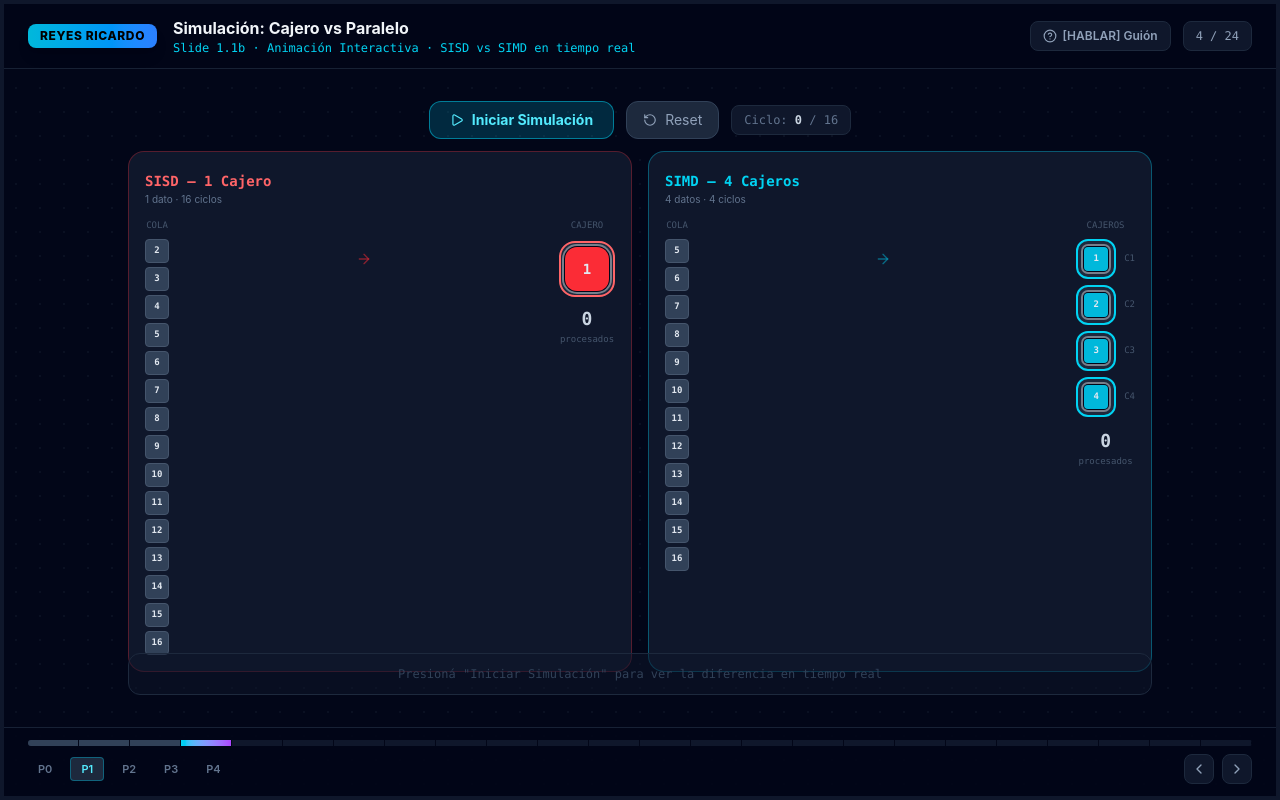
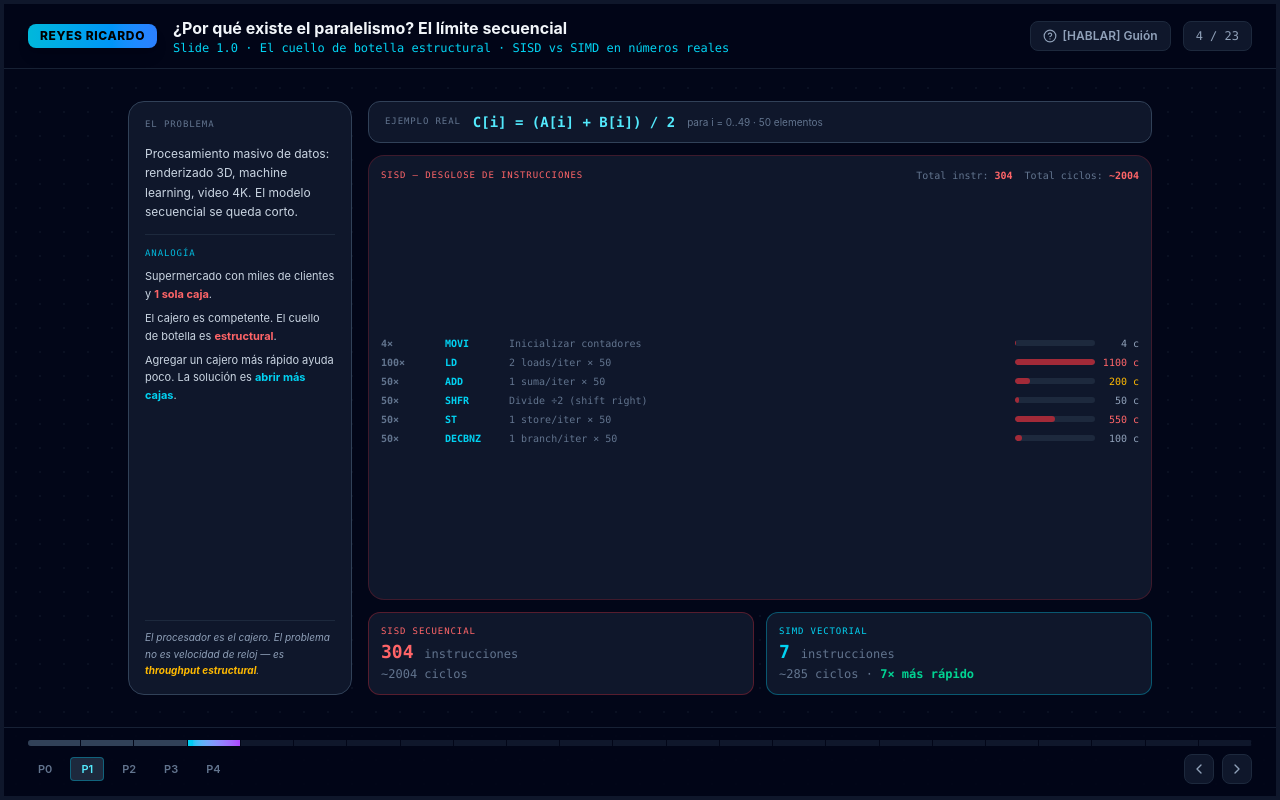
Before and after one commit to yan2005dris-afk/Presentacion, a React (Vite) app: page / in a window 1280 px wide. Both pictures are taken after a click on the element 206 px from the left and 743 px from the top of the page. Built offline with nearby package versions, Linux system fonts and the light colour scheme.

Commit message:
Update App.jsx

```diff
--- a/src/App.jsx
+++ b/src/App.jsx
@@ -52,6 +52,14 @@ export default function App() {
       component: <SlideIntroParte1 />
     },
     {
+      id: '1.0',
+      section: 1,
+      title: '¿Por qué existe el paralelismo? El límite secuencial',
+      subtitle: 'Slide 1.0 · El cuello de botella estructural · SISD vs SIMD en números reales',
+      speaker: "El problema no es qué tan rápido corre la CPU — es que solo puede hacer una cosa a la vez. Con el ejemplo de C[i]=(A[i]+B[i])/2 sobre 50 elementos, el modelo secuencial genera 304 instrucciones y 2004 ciclos. El modelo vectorial lo resuelve en 7 instrucciones y 285 ciclos. Ese es el argumento de existencia del paralelismo.",
+      component: <Slide1_LimiteSec />
+    },
+    {
       id: '1.1b',
       section: 1,
       title: 'Simulación: Cajero vs Paralelo',
@@ -68,28 +76,12 @@ export default function App() {
       component: <Slide1_3 />
     },
     {
-      id: '1.3',
-      section: 1,
-      title: 'SISD: El Ciclo Fetch-Decode-Execute',
-      subtitle: 'Slide 1.3 · Arquitectura y Funcionamiento Von Neumann',
-      speaker: "SISD es el modelo clásico de Von Neumann: una ALU, un bus, un stream de instrucciones. Cada instrucción pasa por Fetch, Decode, Execute y Writeback. Para N datos, el ciclo se repite N veces — esa es la limitación estructural.",
-      component: <Slide1_2 />
-    },
-    {
       id: '1.1',
       section: 1,
-      title: 'Arquitectura Von Neumann — Componentes SISD',
-      subtitle: 'Slide 1.1 · Diagrama Interactivo · Hacé click en cada componente',
-      speaker: "Esta es la arquitectura Von Neumann que subyace al modelo SISD. Hay un solo bus, una sola ALU, un solo flujo. Hacé click en cualquier componente para ver su rol específico en el cuello de botella secuencial.",
+      title: 'Taxonomía de Flynn — Diagrama Interactivo',
+      subtitle: 'Slide 1.1 · SISD · SIMD · MISD · MIMD · Hacé click para explorar',
+      speaker: "Flynn clasificó las arquitecturas en dos ejes: cuántos flujos de instrucciones y cuántos flujos de datos. SISD es Von Neumann clásico. SIMD es nuestro foco: 1 instrucción, N datos en paralelo. MIMD es el generalista multinúcleo. MISD es el caso teórico. Hacé click en cada componente para ver su rol en cada arquitectura.",
       component: <Slide1_1 />
-    },
-    {
-      id: '1.4',
-      section: 1,
-      title: 'MIMD — Referencia para la Comparación Final',
-      subtitle: 'Slide 1.4 · El Generalista: SMP y sus Limitaciones',
-      speaker: "MIMD es el otro extremo: múltiples CPUs independientes con instrucciones y datos distintos. SMP (Symmetric Multiprocessing) comparte RAM entre todos los núcleos. Sufre bus congestion y spinlocks. Entender MIMD es clave para apreciar por qué SIMD existe.",
-      component: <Slide1_4 />
     },
 
     // === PARTE 2: RIVERA Yandris ===
@@ -514,129 +506,237 @@ function SlideIntroParte4() {
 // === SLIDE COMPONENTS (INTEGRANTE 1) ===
 // ==========================================
 
+function Slide1_LimiteSec() {
+  const instrRows = [
+    { op: 'MOVI',   n: '4×',  desc: 'Inicializar contadores',        cycles: '4',   color: 'text-slate-400' },
+    { op: 'LD',     n: '100×', desc: '2 loads/iter × 50',            cycles: '1100', color: 'text-red-400' },
+    { op: 'ADD',    n: '50×',  desc: '1 suma/iter × 50',             cycles: '200',  color: 'text-amber-400' },
+    { op: 'SHFR',   n: '50×',  desc: 'Divide ÷2 (shift right)',      cycles: '50',   color: 'text-slate-400' },
+    { op: 'ST',     n: '50×',  desc: '1 store/iter × 50',            cycles: '550',  color: 'text-red-400' },
+    { op: 'DECBNZ', n: '50×',  desc: '1 branch/iter × 50',           cycles: '100',  color: 'text-slate-400' },
+  ];
+
+  return (
+    <div className="w-full h-full flex gap-4 max-w-5xl mx-auto">
+
+      {/* Left — analogy + concept */}
+      <div className="flex flex-col gap-3 w-56 shrink-0">
+        <div className="flex-1 rounded-2xl border border-slate-700 bg-slate-900 p-4 flex flex-col gap-3">
+          <p className="text-[9px] font-mono text-slate-500 uppercase tracking-widest">El problema</p>
+          <p className="text-xs text-slate-300 leading-relaxed">
+            Procesamiento masivo de datos: renderizado 3D, machine learning, video 4K. El modelo secuencial se queda corto.
+          </p>
+          <div className="border-t border-slate-800 pt-3">
+            <p className="text-[9px] font-mono text-cyan-500 uppercase tracking-widest mb-2">Analogía</p>
+            <div className="space-y-1.5 text-[11px] text-slate-300 leading-relaxed">
+              <p>Supermercado con miles de clientes y <span className="text-red-400 font-bold">1 sola caja</span>.</p>
+              <p>El cajero es competente. El cuello de botella es <span className="text-red-400 font-bold">estructural</span>.</p>
+              <p>Agregar un cajero más rápido ayuda poco. La solución es <span className="text-cyan-400 font-bold">abrir más cajas</span>.</p>
+            </div>
+          </div>
+          <div className="mt-auto pt-2 border-t border-slate-800">
+            <p className="text-[10px] text-slate-400 italic leading-relaxed">
+              El procesador es el cajero. El problema no es velocidad de reloj — es <span className="text-amber-400 font-bold">throughput estructural</span>.
+            </p>
+          </div>
+        </div>
+      </div>
+
+      {/* Right — concrete numbers */}
+      <div className="flex-1 flex flex-col gap-3 min-w-0">
+
+        {/* Formula */}
+        <div className="shrink-0 rounded-xl border border-slate-700 bg-slate-900 px-4 py-2.5 flex items-center gap-3">
+          <p className="text-[9px] font-mono text-slate-500 uppercase tracking-widest shrink-0">Ejemplo real</p>
+          <code className="text-sm font-mono text-cyan-300 font-bold">C[i] = (A[i] + B[i]) / 2</code>
+          <span className="text-[10px] text-slate-500">para i = 0..49 · 50 elementos</span>
+        </div>
+
+        {/* Instruction breakdown */}
+        <div className="flex-1 rounded-2xl border border-red-500/20 bg-slate-900 p-3 flex flex-col gap-2">
+          <div className="flex items-center justify-between shrink-0 mb-1">
+            <p className="text-[9px] font-mono text-red-400 uppercase tracking-widest">SISD — desglose de instrucciones</p>
+            <div className="flex items-center gap-3">
+              <span className="text-[10px] font-mono text-slate-500">Total instr: <span className="text-red-400 font-bold">304</span></span>
+              <span className="text-[10px] font-mono text-slate-500">Total ciclos: <span className="text-red-400 font-bold">~2004</span></span>
+            </div>
+          </div>
+
+          <div className="flex-1 flex flex-col gap-1 justify-center">
+            {instrRows.map((r, i) => (
+              <div key={i} className="flex items-center gap-2 text-[10px] font-mono">
+                <span className="w-14 text-slate-500 font-bold shrink-0">{r.n}</span>
+                <span className="w-14 text-cyan-400 font-bold shrink-0">{r.op}</span>
+                <span className="flex-1 text-slate-500 truncate">{r.desc}</span>
+                <div className="shrink-0 flex items-center gap-1">
+                  <div className="h-1.5 bg-slate-800 rounded-full w-20 overflow-hidden">
+                    <div
+                      className="h-full bg-red-500/60 rounded-full"
+                      style={{ width: `${Math.min(100, (parseInt(r.cycles) / 1100) * 100)}%` }}
+                    />
+                  </div>
+                  <span className={`w-10 text-right ${r.color}`}>{r.cycles} c</span>
+                </div>
+              </div>
+            ))}
+          </div>
+        </div>
+
+        {/* SISD vs SIMD comparison */}
+        <div className="shrink-0 grid grid-cols-2 gap-3">
+          <div className="rounded-xl border border-red-500/30 bg-slate-900 p-3 flex items-center gap-3">
+            <div>
+              <p className="text-[9px] font-mono text-red-400 uppercase tracking-widest">SISD secuencial</p>
+              <p className="text-lg font-bold font-mono text-red-400">304 <span className="text-xs text-slate-500 font-normal">instrucciones</span></p>
+              <p className="text-xs font-mono text-slate-500">~2004 ciclos</p>
+            </div>
+          </div>
+          <div className="rounded-xl border border-cyan-500/40 bg-slate-900 p-3 flex items-center gap-3">
+            <div>
+              <p className="text-[9px] font-mono text-cyan-400 uppercase tracking-widest">SIMD vectorial</p>
+              <p className="text-lg font-bold font-mono text-cyan-400">7 <span className="text-xs text-slate-500 font-normal">instrucciones</span></p>
+              <p className="text-xs font-mono text-slate-500">~285 ciclos · <span className="text-emerald-400 font-bold">7× más rápido</span></p>
+            </div>
+          </div>
+        </div>
+
+      </div>
+    </div>
+  );
+}
+
 function Slide1_1() {
+  const [mode, setMode] = useState('SISD');
   const [active, setActive] = useState(null);
 
-  const INFO = {
-    cu:     { title: 'Control Unit (CU)', text: 'Decodifica 1 instrucción por ciclo. Orquesta el ciclo Fetch → Decode → Execute de forma estrictamente secuencial. Sin CU no hay SISD.' },
-    alu:    { title: 'ALU — Arithmetic Logic Unit', text: 'Ejecuta 1 operación aritmética o lógica por ciclo de reloj. Es el cuello de botella del SISD: no puede operar sobre dos datos al mismo tiempo.' },
-    reg:    { title: 'Registers', text: 'Almacenamiento de ultra-velocidad (1 ciclo). Contiene el Program Counter (PC), Instruction Register (IR) y operandos activos de la ALU.' },
-    ram:    { title: 'Main Memory (RAM)', text: 'Almacena instrucciones y datos activos. El CPU los fetcha de a 1 palabra por ciclo de bus. Latencia ~100 ciclos vs 1 del registro.' },
-    disk:   { title: 'Secondary Memory', text: 'SSD / HDD para persistencia. Hasta 100.000× más lento que RAM. El CPU bloquea (I/O wait) hasta recibir el dato — pura serialización.' },
-    bus:    { title: 'System Bus', text: 'Canal compartido entre CPU, memoria y periféricos. En SISD solo ocurre 1 transferencia por vez. La autopista de un único carril del procesamiento secuencial.' },
-    input:  { title: 'Input Devices', text: 'Teclado, mouse. Generan interrupciones que el CPU atiende suspendiendo el thread actual, procesando la entrada, y luego retomando — siempre en serie.' },
-    output: { title: 'Output Devices', text: 'Display, impresora. Reciben resultados del CPU solo tras completar toda la cadena secuencial Fetch → Decode → Execute → Writeback.' },
+  const ARCHS = {
+    SISD: { full: 'Single Instruction · Single Data',    bdr: 'border-slate-500',  txt: 'text-slate-300',  bg: 'bg-slate-500/10',  desc: 'Von Neumann clásico. 1 CU, 1 ALU, 1 dato por ciclo. Todo procesamiento es estrictamente secuencial.',           ex: 'Intel 8086 · ARM Cortex-A escalar' },
+    SIMD: { full: 'Single Instruction · Multiple Data',  bdr: 'border-cyan-500',   txt: 'text-cyan-300',   bg: 'bg-cyan-500/10',   desc: '1 CU hace broadcast de 1 instrucción a N ALUs en paralelo. El foco de esta exposición.',                         ex: 'SSE/AVX · GPU shaders · ARM NEON' },
+    MISD: { full: 'Multiple Instruction · Single Data',  bdr: 'border-amber-500',  txt: 'text-amber-300',  bg: 'bg-amber-500/10',  desc: 'N CUs con instrucciones distintas operan sobre el mismo dato. Caso teórico / fault-tolerance.',                   ex: 'Systolic Arrays · Fault-tolerant' },
+    MIMD: { full: 'Multiple Instruction · Multiple Data',bdr: 'border-blue-500',   txt: 'text-blue-300',   bg: 'bg-blue-500/10',   desc: 'N CPUs completamente independientes. El generalista: instrucciones distintas, datos distintos.',                  ex: 'Intel Core i9 · AMD Ryzen · SMP' },
   };
 
-  const toggle = (id) => setActive(prev => prev === id ? null : id);
+  const INFO = {
+    IS:  { title: 'Instruction Stream (IS)', SISD: '1 stream. El PC avanza secuencialmente, 1 instrucción por ciclo.', SIMD: '1 stream compartido. La MISMA instrucción se broadcast a todas las ALUs — esa es la eficiencia de SIMD.', MISD: 'N streams distintos. Cada CU tiene su propio PC e instrucciones independientes.', MIMD: 'N streams completamente independientes. Cada núcleo tiene su propio pipeline y PC.' },
+    CU:  { title: 'Control Unit (CU)',       SISD: '1 CU. Fetch → Decode → Execute secuencial. 1 instrucción por ciclo a 1 ALU.', SIMD: '1 CU compartida. Decodifica 1 vez, hace broadcast a N ALUs. Costo de decode ÷ N.', MISD: 'N CUs independientes. Cada una decodifica su propio stream sobre el mismo dato.', MIMD: 'N CUs sin coordinación central. Cada núcleo opera autónomamente.' },
+    ALU: { title: 'ALU — Arithmetic Logic Unit', SISD: '1 ALU. 1 operación por ciclo. El cuello de botella del throughput secuencial.', SIMD: 'N ALUs en paralelo. Misma operación sobre N datos distintos. Throughput N× sin N× overhead de control.', MISD: 'N ALUs con instrucciones distintas sobre el mismo dato para verificación cruzada o transformación en cadena.', MIMD: 'N ALUs independientes. Operaciones heterogéneas simultáneas sin sincronización.' },
+    DS:  { title: 'Data Stream (DS)',        SISD: '1 stream. 1 dato entra, 1 resultado por ciclo. Throughput lineal.', SIMD: 'N streams de datos en paralelo. 1 instrucción produce N resultados simultáneamente.', MISD: '1 stream compartido. N procesadores distintos trabajan sobre el mismo flujo de datos.', MIMD: 'N streams independientes. Cada CPU lee y escribe sus propios datos sin interferencia.' },
+  };
 
-  const Node = ({ id, label, sub, lg = false }) => {
-    const on = active === id;
+  const ROWS = {
+    SISD: [{ is: 'IS',   cu: 'CU',   alu: 'ALU',   ds: 'DS'   }],
+    SIMD: [{ is: 'IS',   cu: 'CU',   alu: 'ALU₁',  ds: 'DS₁'  },
+           { is: null,   cu: null,   alu: 'ALU₂',  ds: 'DS₂'  },
+           { is: null,   cu: null,   alu: 'ALU₃',  ds: 'DS₃'  },
+           { is: null,   cu: null,   alu: 'ALU₄',  ds: 'DS₄'  }],
+    MISD: [{ is: 'IS₁',  cu: 'CU₁',  alu: 'ALU',   ds: 'DS'   },
+           { is: 'IS₂',  cu: 'CU₂',  alu: null,    ds: null   },
+           { is: 'IS₃',  cu: 'CU₃',  alu: null,    ds: null   },
+           { is: 'IS₄',  cu: 'CU₄',  alu: null,    ds: null   }],
+    MIMD: [{ is: 'IS₁',  cu: 'CU₁',  alu: 'ALU₁',  ds: 'DS₁'  },
+           { is: 'IS₂',  cu: 'CU₂',  alu: 'ALU₂',  ds: 'DS₂'  },
+           { is: 'IS₃',  cu: 'CU₃',  alu: 'ALU₃',  ds: 'DS₃'  },
+           { is: 'IS₄',  cu: 'CU₄',  alu: 'ALU₄',  ds: 'DS₄'  }],
+  };
+
+  const ANNOT = {
+    SISD: '1 IS × 1 CU × 1 ALU × 1 DS — procesamiento estrictamente secuencial',
+    SIMD: '1 IS → 1 CU broadcast → 4 ALUs en paralelo → 4 DS simultáneos',
+    MISD: '4 IS distintos → 4 CUs → mismo ALU/DS — verificación redundante',
+    MIMD: '4 IS × 4 CUs × 4 ALUs × 4 DS — ejecución heterogénea e independiente',
+  };
+
+  const arch = ARCHS[mode];
+  const rows = ROWS[mode];
+  const toggle = (id) => setActive(a => a === id ? null : id);
+
+  const Cell = ({ label, type, rowIdx }) => {
+    if (!label) {
+      if (type === 'CU' && mode === 'SIMD')
+        return <div className="h-9 flex items-center justify-center"><div className="w-px h-full bg-slate-800" /></div>;
+      if ((type === 'ALU' || type === 'DS') && mode === 'MISD')
+        return <div className="h-9 flex items-center justify-center"><div className="w-px h-full bg-slate-800" /></div>;
+      return <div className="h-9 opacity-0 pointer-events-none rounded-lg border-2 border-transparent" />;
+    }
+    const on = active === type;
     return (
-      <div onClick={() => toggle(id)} className={`cursor-pointer rounded-lg border-2 transition-all duration-150 select-none text-center px-2 py-1.5 ${lg ? 'py-3' : ''} ${
-        on ? 'border-cyan-400/70 bg-cyan-500/10' : 'border-slate-700 bg-slate-900 hover:border-slate-500 hover:bg-slate-800/60'
-      }`}>
-        <p className={`font-mono font-bold text-xs ${on ? 'text-cyan-300' : 'text-slate-300'}`}>{label}</p>
-        {sub && <p className="text-[9px] text-slate-600 mt-0.5 font-mono">{sub}</p>}
+      <div onClick={() => toggle(type)}
+        className={`h-9 rounded-lg border-2 flex items-center justify-center text-[10px] font-mono font-bold cursor-pointer select-none transition-all duration-150 ${
+          on ? `${arch.bdr} ${arch.bg} ${arch.txt}` : 'border-slate-600 bg-slate-800 text-slate-400 hover:border-slate-500 hover:text-slate-300'
+        }`}>
+        {label}
       </div>
     );
   };
 
-  const Connector = ({ dir = 'h', label }) => (
-    <div className={`flex ${dir === 'h' ? 'items-center' : 'flex-col items-center'} gap-0.5 shrink-0`}>
-      {label && <span className="text-[8px] text-slate-700 font-mono">{label}</span>}
-      {dir === 'h'
-        ? <div className="flex items-center gap-0"><span className="text-slate-600 text-xs">◄</span><div className="w-5 h-px bg-slate-700" /><span className="text-slate-600 text-xs">►</span></div>
-        : <div className="flex flex-col items-center gap-0"><span className="text-slate-600 text-xs leading-none">▲</span><div className="w-px h-5 bg-slate-700" /><span className="text-slate-600 text-xs leading-none">▼</span></div>
-      }
-    </div>
-  );
-
-  const ArrowOut = ({ dir = 'right' }) => (
-    <div className="flex items-center shrink-0">
-      {dir === 'right'
-        ? <><div className="w-5 h-px bg-slate-700" /><span className="text-slate-600 text-xs">►</span></>
-        : <><span className="text-slate-600 text-xs">◄</span><div className="w-5 h-px bg-slate-700" /></>
-      }
+  const Arr = ({ vis }) => (
+    <div className={`flex items-center transition-opacity ${vis ? 'opacity-100' : 'opacity-0'}`}>
+      <div className="flex-1 h-px bg-slate-700" /><span className="text-slate-600 text-[10px] shrink-0">▶</span>
     </div>
   );
 
   return (
     <div className="w-full h-full flex flex-col gap-2 max-w-5xl mx-auto select-none">
 
+      {/* Tabs */}
+      <div className="shrink-0 flex gap-2 justify-center pt-1">
+        {Object.entries(ARCHS).map(([k, a]) => (
+          <button key={k} onClick={() => { setMode(k); setActive(null); }}
+            className={`px-5 py-1.5 rounded-xl text-xs font-bold font-mono border-2 transition-all duration-200 ${
+              mode === k ? `${a.bdr} ${a.bg} ${a.txt}` : 'border-slate-700 text-slate-600 hover:border-slate-600 hover:text-slate-400'
+            }`}>{k}</button>
+        ))}
+      </div>
+
       {/* Info panel */}
-      <div className={`shrink-0 rounded-xl border px-4 py-2.5 min-h-[54px] flex items-center transition-all duration-200 ${
-        active ? 'border-cyan-500/40 bg-slate-900' : 'border-slate-800 bg-slate-900/40'
-      }`}>
+      <div className={`shrink-0 rounded-xl border-2 px-4 py-2.5 min-h-[52px] flex items-start bg-slate-900 transition-all duration-200 ${arch.bdr}/50`}>
         {active
-          ? <div><p className="text-xs font-bold text-cyan-300 mb-0.5">{INFO[active]?.title}</p><p className="text-[11px] text-slate-400 leading-relaxed">{INFO[active]?.text}</p></div>
-          : <p className="text-[11px] text-slate-700 font-mono w-full text-center">Hacé click en cualquier componente para ver su rol en SISD →</p>
+          ? <div>
+              <p className={`text-[11px] font-bold mb-0.5 ${arch.txt}`}>{INFO[active]?.title}</p>
+              <p className="text-[11px] text-slate-400">{INFO[active]?.[mode]}</p>
+            </div>
+          : <div className="w-full">
+              <div className="flex justify-between items-baseline">
+                <p className={`text-xs font-bold ${arch.txt}`}>{arch.full}</p>
+                <span className="text-[10px] text-slate-600 font-mono">{arch.ex}</span>
+              </div>
+              <p className="text-[11px] text-slate-400 mt-0.5">{arch.desc}</p>
+            </div>
         }
       </div>
 
-      {/* Diagram */}
-      <div className="flex-1 flex items-stretch gap-2 min-h-0">
+      {/* Column headers */}
+      <div className="shrink-0 grid text-[8px] font-mono text-slate-600 uppercase tracking-widest"
+        style={{ gridTemplateColumns: '1fr 28px 1fr 28px 1fr 28px 1fr' }}>
+        <span className="text-center">Instr. Stream</span><span />
+        <span className="text-center">Control Unit</span><span />
+        <span className="text-center">ALU</span><span />
+        <span className="text-center">Data Stream</span>
+      </div>
 
-        {/* ── CPU block ── */}
-        <div className={`flex flex-col gap-1.5 rounded-xl border-2 p-2.5 w-32 shrink-0 transition-colors duration-200 ${
-          ['cu','alu','reg'].includes(active) ? 'border-cyan-500/40 bg-slate-900' : 'border-slate-700 bg-slate-900/60'
-        }`}>
-          <p className="text-[9px] text-slate-500 font-mono text-center tracking-widest">CPU</p>
-          <Node id="cu" label="Control Unit" sub="CU" />
-          <div className="flex justify-center"><div className="w-px h-2.5 bg-slate-700" /></div>
-          <Node id="alu" label="ALU" sub="Arithmetic Logic" />
-          <div className="flex justify-center"><div className="w-px h-2.5 bg-slate-700" /></div>
-          <Node id="reg" label="Registers" sub="PC · IR · ACC" />
-          <p className="text-[8px] text-slate-600 font-mono text-center mt-auto pt-1">Central Processing Unit</p>
-        </div>
+      {/* Diagram rows */}
+      <div className="flex-1 flex flex-col justify-center gap-2 min-h-0">
+        <AnimatePresence mode="wait">
+          <motion.div key={mode}
+            initial={{ opacity: 0, y: 6 }} animate={{ opacity: 1, y: 0 }} exit={{ opacity: 0, y: -6 }}
+            transition={{ duration: 0.18 }}
+            className="flex flex-col gap-2">
+            {rows.map((r, i) => (
+              <div key={i} className="grid items-center gap-1"
+                style={{ gridTemplateColumns: '1fr 28px 1fr 28px 1fr 28px 1fr' }}>
+                <Cell label={r.is}  type="IS"  rowIdx={i} />
+                <Arr vis={!!r.is && !!r.cu} />
+                <Cell label={r.cu}  type="CU"  rowIdx={i} />
+                <Arr vis={!!r.cu && !!r.alu || (mode === 'SIMD' && i > 0 && !!r.alu)} />
+                <Cell label={r.alu} type="ALU" rowIdx={i} />
+                <Arr vis={!!r.alu && !!r.ds} />
+                <Cell label={r.ds}  type="DS"  rowIdx={i} />
+              </div>
+            ))}
+          </motion.div>
+        </AnimatePresence>
 
-        {/* CPU ↔ Bus (top rail connection) */}
-        <Connector dir="h" />
-
-        {/* ── Memory block ── */}
-        <div className="flex flex-col gap-3 justify-center flex-1 min-w-0">
-          <Node id="ram" label="Main Memory" sub="RAM · instrucciones + datos activos" lg />
-          <Node id="disk" label="Secondary Memory" sub="SSD / HDD · Storage" lg />
-        </div>
-
-        {/* Memory ↔ Bus */}
-        <div className="flex flex-col justify-center gap-8 shrink-0">
-          <Connector dir="h" />
-          <Connector dir="h" />
-        </div>
-
-        {/* ── BUS vertical bar ── */}
-        <div
-          onClick={() => toggle('bus')}
-          className={`cursor-pointer w-9 shrink-0 rounded-xl border-2 flex items-center justify-center transition-all duration-150 ${
-            active === 'bus' ? 'border-amber-400/60 bg-amber-500/10' : 'border-slate-600 bg-slate-800 hover:border-slate-500'
-          }`}
-        >
-          <p className={`text-[9px] font-bold font-mono [writing-mode:vertical-rl] tracking-widest ${active === 'bus' ? 'text-amber-300' : 'text-slate-500'}`}>SYSTEM BUS</p>
-        </div>
-
-        {/* Bus → I/O connectors (4 rows: 2 in, 2 out) */}
-        <div className="flex flex-col justify-around shrink-0 py-2">
-          <ArrowOut dir="left" />
-          <ArrowOut dir="left" />
-          <ArrowOut dir="right" />
-          <ArrowOut dir="right" />
-        </div>
-
-        {/* ── I/O block ── */}
-        <div className="flex flex-col justify-between w-32 shrink-0">
-          <div className="flex flex-col gap-1.5">
-            <p className="text-[9px] text-slate-500 font-mono text-center tracking-widest">INPUT</p>
-            <Node id="input" label="Keyboard" />
-            <Node id="input" label="Mouse" />
-          </div>
-          <div className="flex flex-col gap-1.5">
-            <Node id="output" label="Display" />
-            <Node id="output" label="Printer" />
-            <p className="text-[9px] text-slate-500 font-mono text-center tracking-widest">OUTPUT</p>
-          </div>
-        </div>
-
+        <p className={`text-center text-[10px] font-mono mt-1 opacity-70 ${arch.txt}`}>{ANNOT[mode]}</p>
       </div>
     </div>
   );
```
